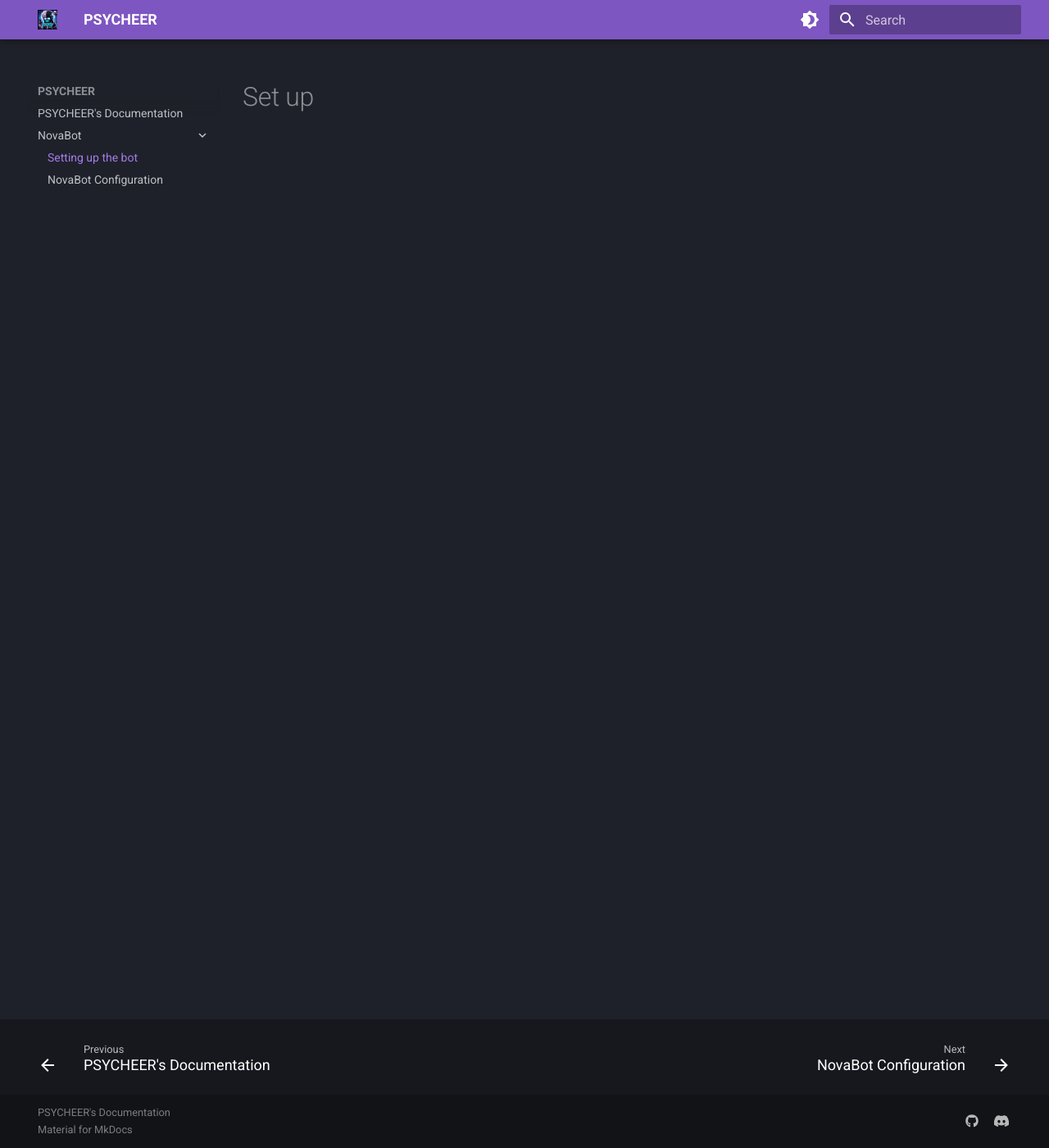
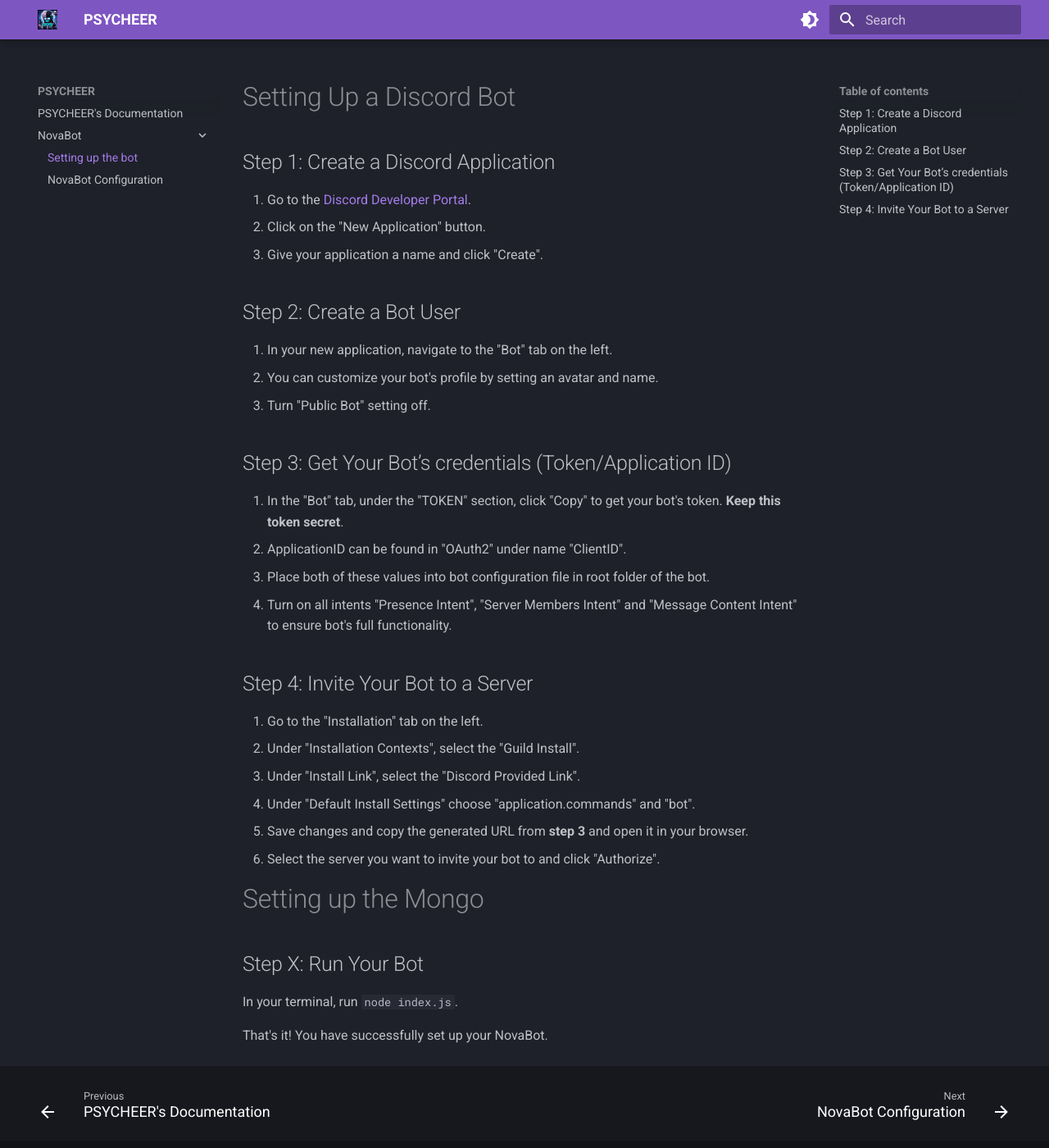
Before and after one commit to PSYCHEER/psycheer.github.io, an MkDocs documentation site: the page built from docs/NovaBot/1settingup.md, in a window 1280 px wide and 1400 px high. Shown: the whole window at 82% size. Built offline with MkDocs 1.6.1 and Material for MkDocs 9.7.7, drawn with Linux system fonts in a browser that asks for light colours.

Commit message:
Update 1settingup.md

```diff
--- a/docs/NovaBot/1settingup.md
+++ b/docs/NovaBot/1settingup.md
@@ -3,4 +3,35 @@
 description: Guide for NovaBot set up
 ---
 
-# Set up
+# Setting Up a Discord Bot
+
+## Step 1: Create a Discord Application
+1. Go to the [Discord Developer Portal](https://discord.com/developers/applications).
+2. Click on the "New Application" button.
+3. Give your application a name and click "Create".
+
+## Step 2: Create a Bot User
+1. In your new application, navigate to the "Bot" tab on the left.
+2. You can customize your bot's profile by setting an avatar and name.
+3. Turn "Public Bot" setting off.
+
+## Step 3: Get Your Bot’s credentials (Token/Application ID)
+1. In the "Bot" tab, under the "TOKEN" section, click "Copy" to get your bot's token. **Keep this token secret**.
+2. ApplicationID can be found in "OAuth2" under name "ClientID".
+3. Place both of these values into bot configuration file in root folder of the bot.
+4. Turn on all intents "Presence Intent", "Server Members Intent" and "Message Content Intent" to ensure bot's full functionality.
+
+## Step 4: Invite Your Bot to a Server
+1. Go to the "Installation" tab on the left.
+2. Under "Installation Contexts", select the "Guild Install".
+3. Under "Install Link", select the "Discord Provided Link".
+4. Under "Default Install Settings" choose "application.commands" and "bot".
+5. Save changes and copy the generated URL from **step 3** and open it in your browser.
+6. Select the server you want to invite your bot to and click "Authorize".
+
+# Setting up the Mongo
+
+## Step X: Run Your Bot
+In your terminal, run `node index.js`.
+
+That's it! You have successfully set up your NovaBot.
```
